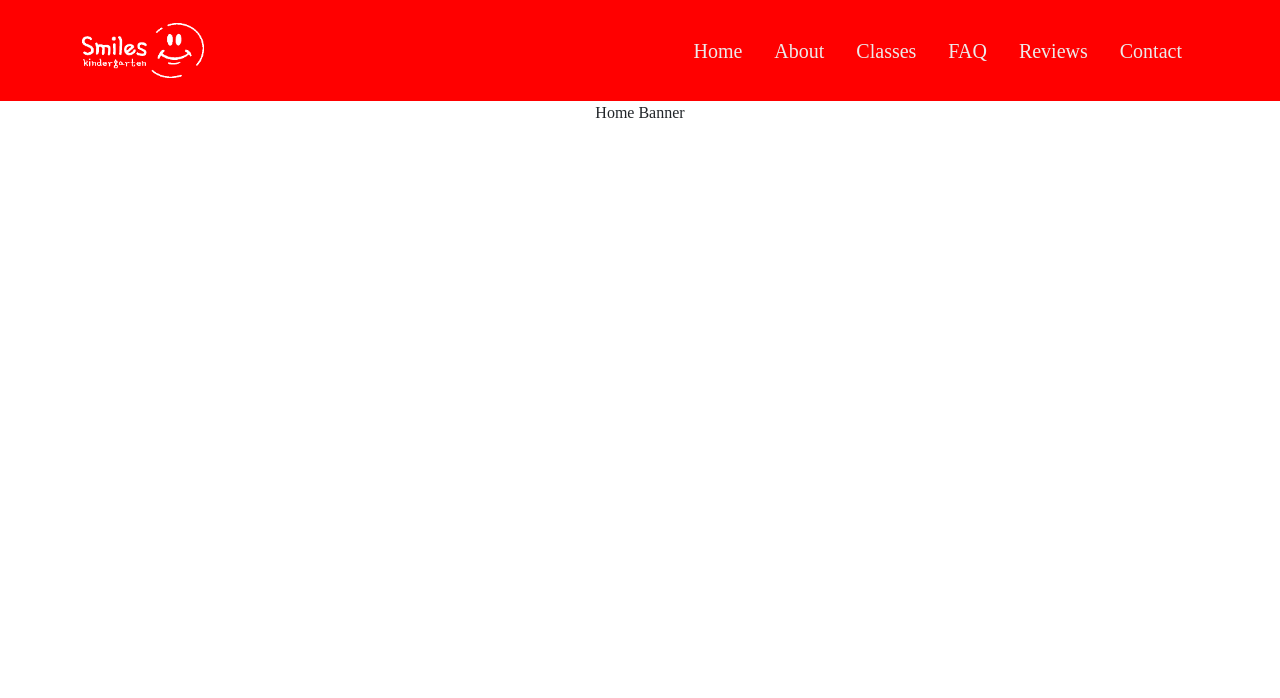
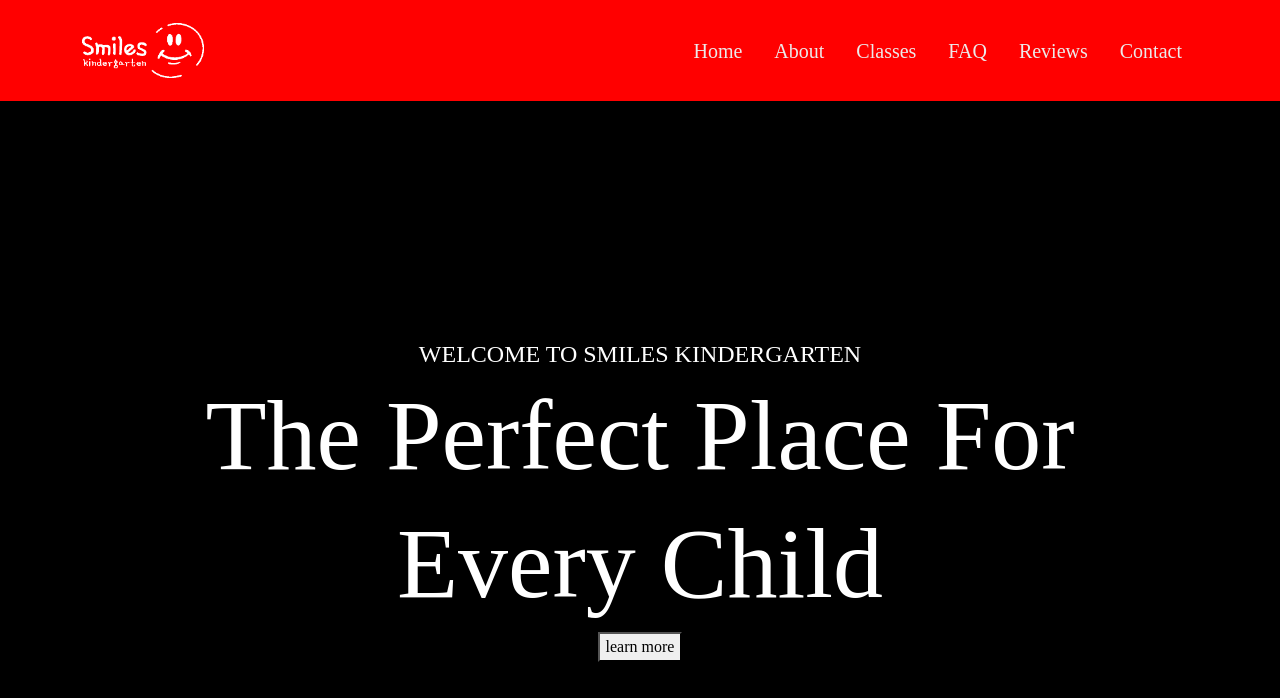
Before and after one commit to mdshahin-ahmed/smiles, a React (Create React App) app: page / in a window 1280 px wide. Shown: the top 698 px of the page. Built offline with nearby package versions, Linux system fonts and the light colour scheme; a web font is replaced by a local one.

Commit message:
Done banner text

```diff
--- a/src/Pages/Home/HomeBanner/HomeBanner.css
+++ b/src/Pages/Home/HomeBanner/HomeBanner.css
@@ -0,0 +1,19 @@
+/* .homeBannerWrap {
+
+} */
+.bannerText {
+  display: flex;
+  height: 100vh;
+  justify-content: center;
+  align-items: center;
+  color: white;
+  background-color: black;
+}
+.bannerText h3 {
+  font-size: 24px;
+  text-transform: uppercase;
+}
+.bannerText h1 {
+  font-size: 100px;
+  text-transform: capitalize;
+}
--- a/src/Pages/Home/HomeBanner/HomeBanner.js
+++ b/src/Pages/Home/HomeBanner/HomeBanner.js
@@ -1,7 +1,19 @@
 import React from "react";
+import "./HomeBanner.css";
 
 const HomeBanner = () => {
-  return <div>Home Banner</div>;
+  return (
+    <div className="homeBannerWrap">
+      <div className="bannerText">
+        <div>
+          <h3>Welcome to smiles kindergarten</h3>
+          <h1>the perfect place for</h1>
+          <h1> every child</h1>
+          <button>learn more</button>
+        </div>
+      </div>
+    </div>
+  );
 };
 
 export default HomeBanner;
```
